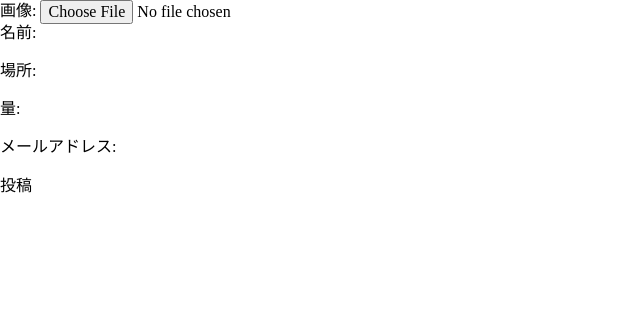
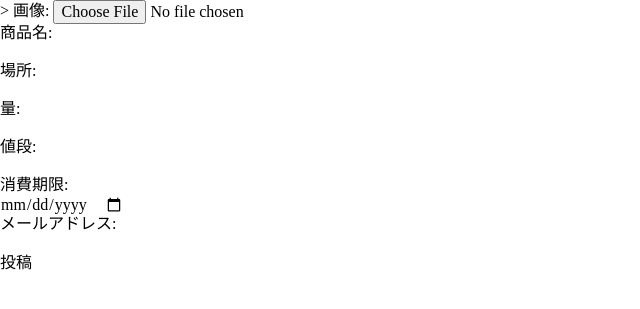
Before and after one commit to MrRSjp/ReFoods, a PHP site: page /foodspost.html in a window 1280 px wide. Shown: the top 309 px of the page, without its empty margins (0-640 px from the left). Run offline with PHP 8.4, Linux system fonts and the light colour scheme.

Commit message:
アップロード仮

```diff
--- a/src/foodspost.html
+++ b/src/foodspost.html
@@ -6,11 +6,13 @@
     <title>投稿フォーム</title>
 </head>
 <body>
-    <form action="" method="POST">
+    <form action="foodspost.php" method="POST" enctype="multipart/form-data"></form>>
         画像: <input type="file" name="file"><br/>
-        名前: <br/><input type="text" name="name" required><br/>
-        場所: <br/><input type="text" name="place" required><br/>
+        商品名: <br/><input type="text" name="name" required><br/>
+        場所: <br/><input type="text" name="location" required><br/>
         量: <br/><input type="text" name="amount" required><br/>
+        値段: <br/><input type="text" name="price" required><br/>
+        消費期限: <br/><input type="date" name="expiration_date" required><br/>
         メールアドレス: <br/><input type="email" name="mail" required><br/>
         <input type="submit" value="投稿">
     </form>
```
Also changed, not shown: src/foodspost.php (+9 -2 lines).
